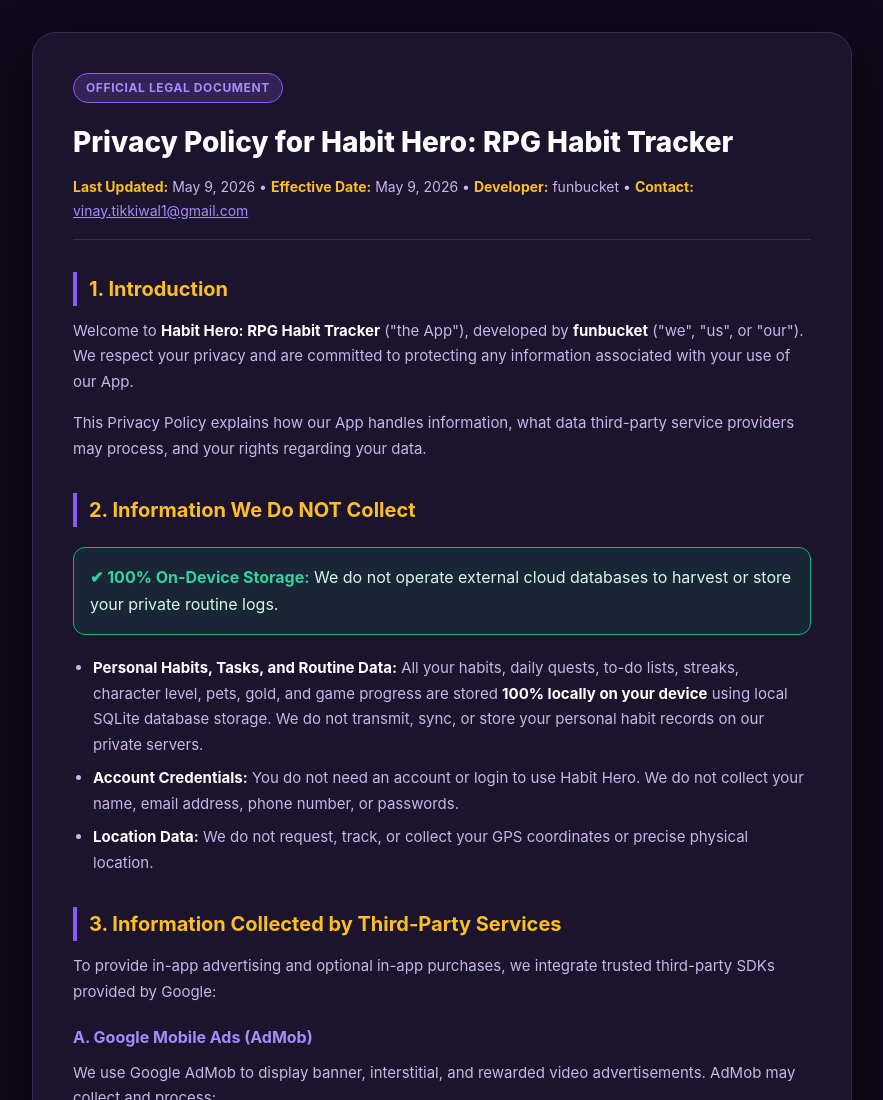
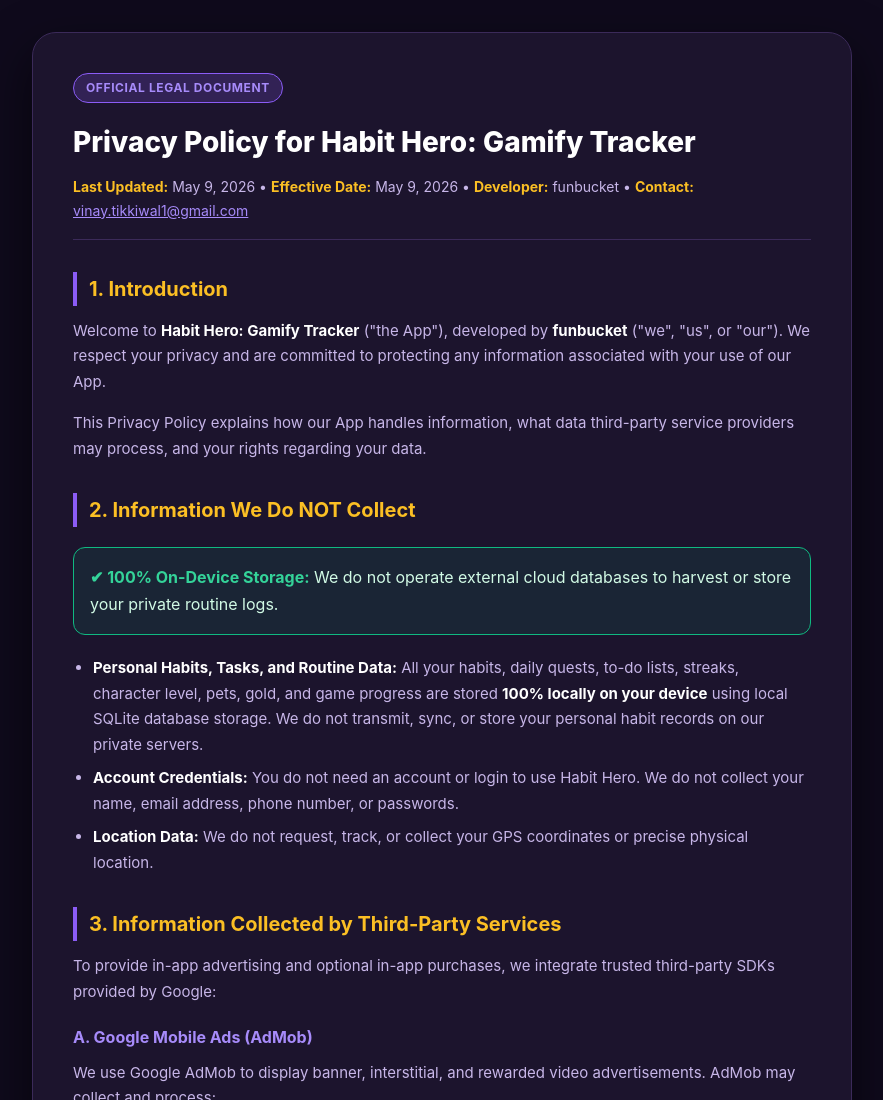
Before and after one commit to VinayTikkiwal/vinaytikkiwal.github.io, a plain HTML site: page hero-app-privacy-policy.html in a window 1280 px wide. Shown: the top 1100 px of the page, without its empty margins (198-1081 px from the left). Drawn offline with Linux system fonts and the light colour scheme.

Commit message:
Update app name in privacy policy document

```diff
--- a/hero-app-privacy-policy.html
+++ b/hero-app-privacy-policy.html
@@ -139,7 +139,7 @@
 
   <div class="container">
     <span class="badge">Official Legal Document</span>
-    <h1>Privacy Policy for Habit Hero: RPG Habit Tracker</h1>
+    <h1>Privacy Policy for Habit Hero: Gamify Tracker</h1>
     <div class="meta-info">
       <strong>Last Updated:</strong> May 9, 2026 &bull;
       <strong>Effective Date:</strong> May 9, 2026 &bull;
@@ -148,7 +148,7 @@
     </div>
 
     <h2>1. Introduction</h2>
-    <p>Welcome to <strong>Habit Hero: RPG Habit Tracker</strong> ("the App"), developed by <strong>funbucket</strong> ("we", "us", or "our"). We respect your privacy and are committed to protecting any information associated with your use of our App.</p>
+    <p>Welcome to <strong>Habit Hero: Gamify Tracker</strong> ("the App"), developed by <strong>funbucket</strong> ("we", "us", or "our"). We respect your privacy and are committed to protecting any information associated with your use of our App.</p>
     <p>This Privacy Policy explains how our App handles information, what data third-party service providers may process, and your rights regarding your data.</p>
 
     <h2>2. Information We Do NOT Collect</h2>
```
